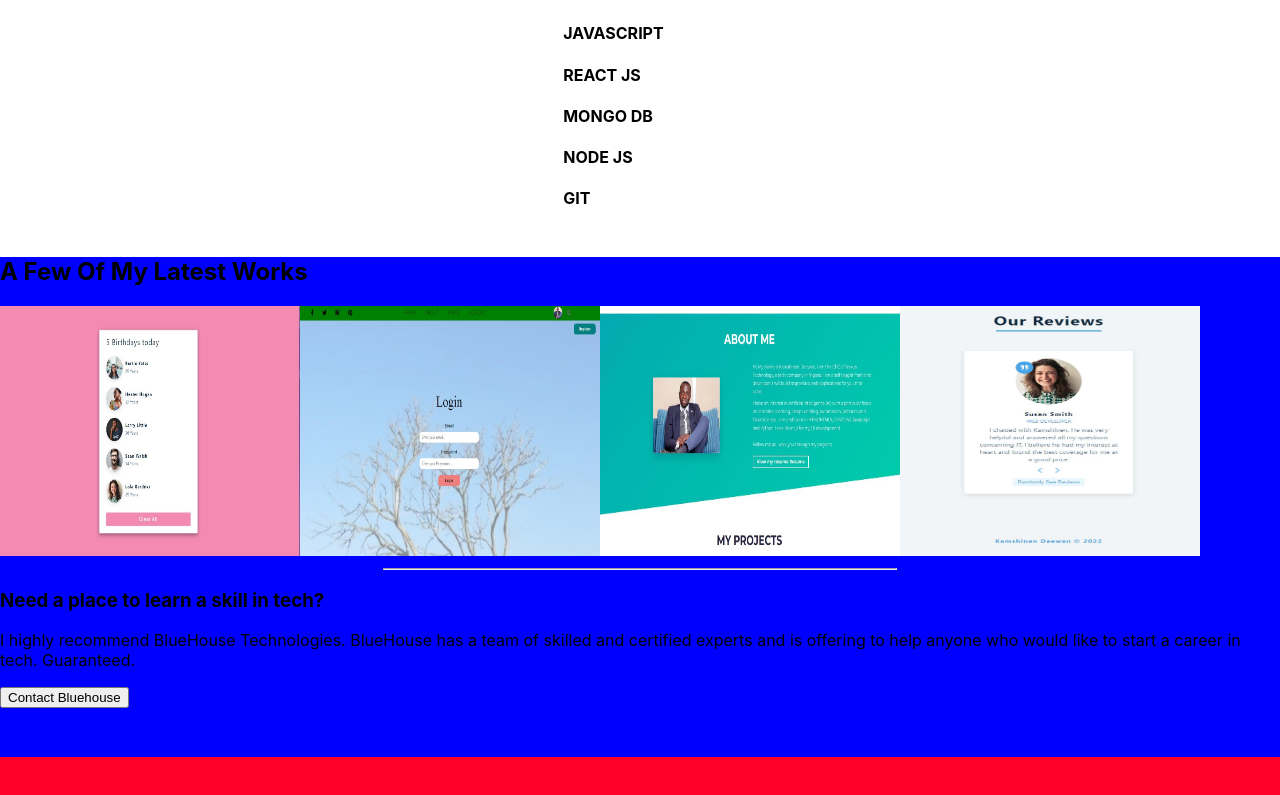
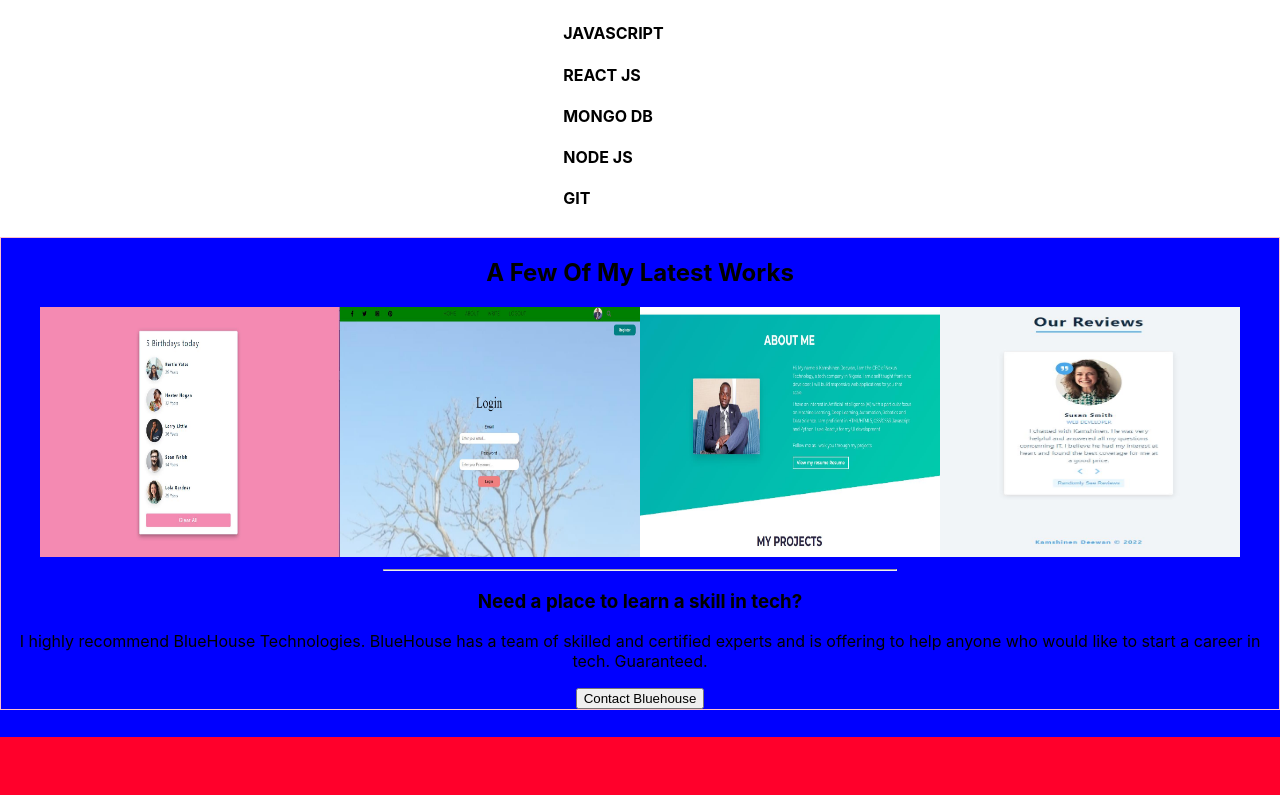
Before and after one commit to Muelji/myportfoliowebsite, a React (Create React App) app: page / in a window 1280 px wide. Shown: the part 2363-3158 px from the top of the page. Built offline with nearby package versions, Linux system fonts and the light colour scheme.

Commit message:
working on footer componenet

```diff
--- a/src/Components/Work.css
+++ b/src/Components/Work.css
@@ -5,6 +5,14 @@
 
 }
 
+.work{
+
+        width: fit-content;
+        margin: auto;
+        text-align: center;
+        border: 1px solid pink;
+}
+
 .imgd{
     width: 300px;
     height: 250px;
```
